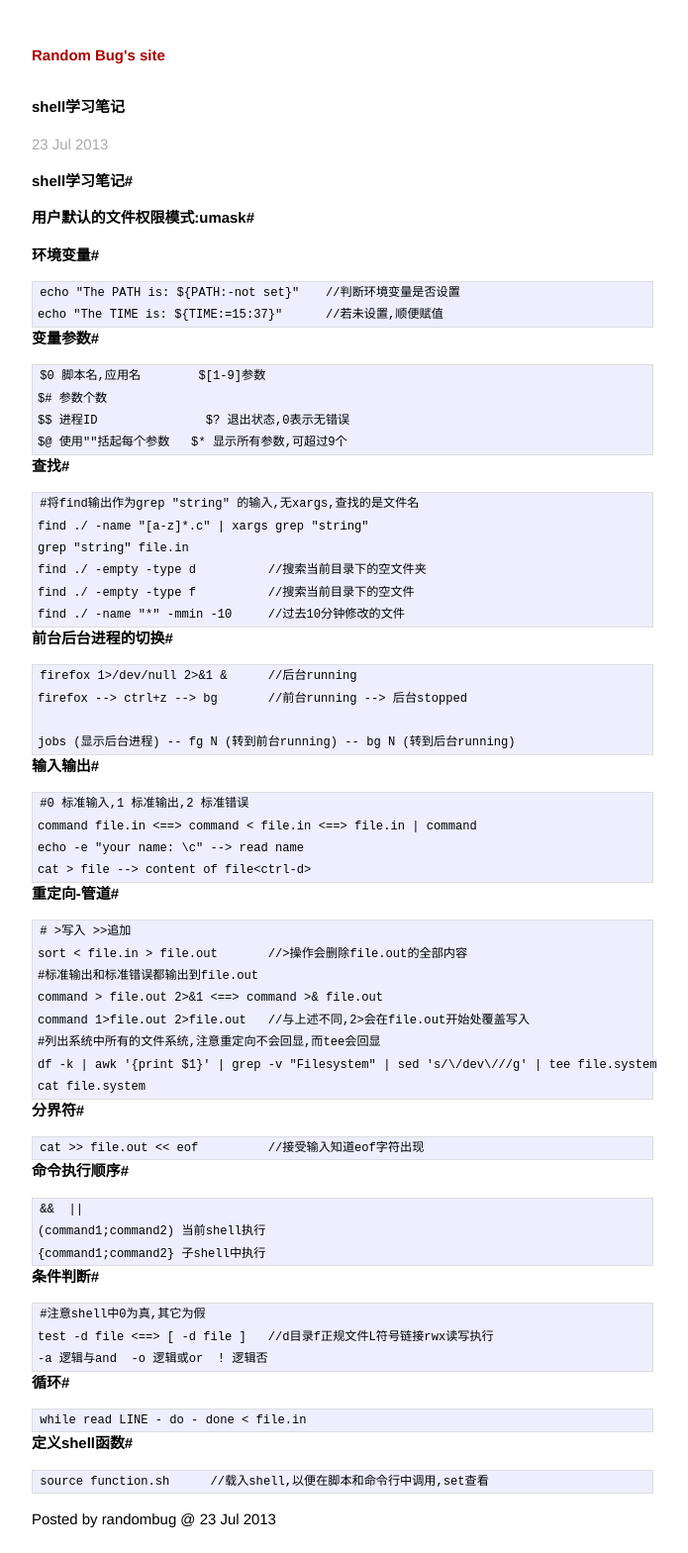
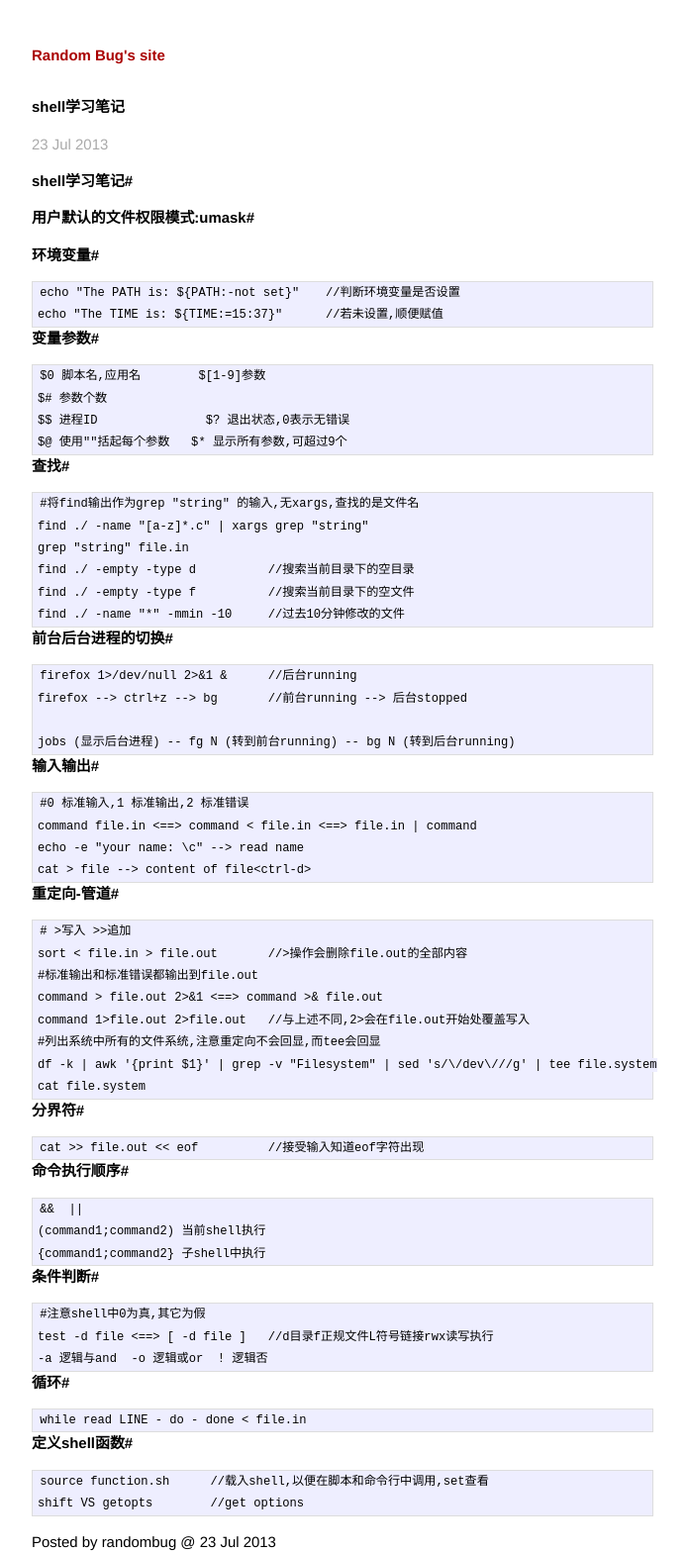
Before and after one commit to jfgong/jekyll_linteler, a Jekyll site: the page built from _posts/2013-07-23-shell-learning.markdown, in a window 1280 px wide. Shown: the whole page at 99% size, without its empty margins (294-989 px from the left). Built offline with Jekyll 4.4.1, drawn with Linux system fonts in a browser that asks for light colours; before the commit the page ends 1547 px from its top, so only the background shows below that.

Commit message:
update file 2013-07-23-shell-learning.markdown

```diff
--- a/_posts/2013-07-23-shell-learning.markdown
+++ b/_posts/2013-07-23-shell-learning.markdown
@@ -21,7 +21,7 @@ title: shell学习笔记
 	#将find输出作为grep "string" 的输入,无xargs,查找的是文件名
 	find ./ -name "[a-z]*.c" | xargs grep "string"
 	grep "string" file.in
-	find ./ -empty -type d          //搜索当前目录下的空文件夹
+	find ./ -empty -type d          //搜索当前目录下的空目录
 	find ./ -empty -type f          //搜索当前目录下的空文件
 	find ./ -name "*" -mmin -10	//过去10分钟修改的文件
 
@@ -65,5 +65,6 @@ title: shell学习笔记
 
 #定义shell函数#
 	source function.sh	//载入shell,以便在脚本和命令行中调用,set查看
+	shift VS getopts	//get options
 
 Posted by randombug @ {{ page.date | date_to_string }}
```
